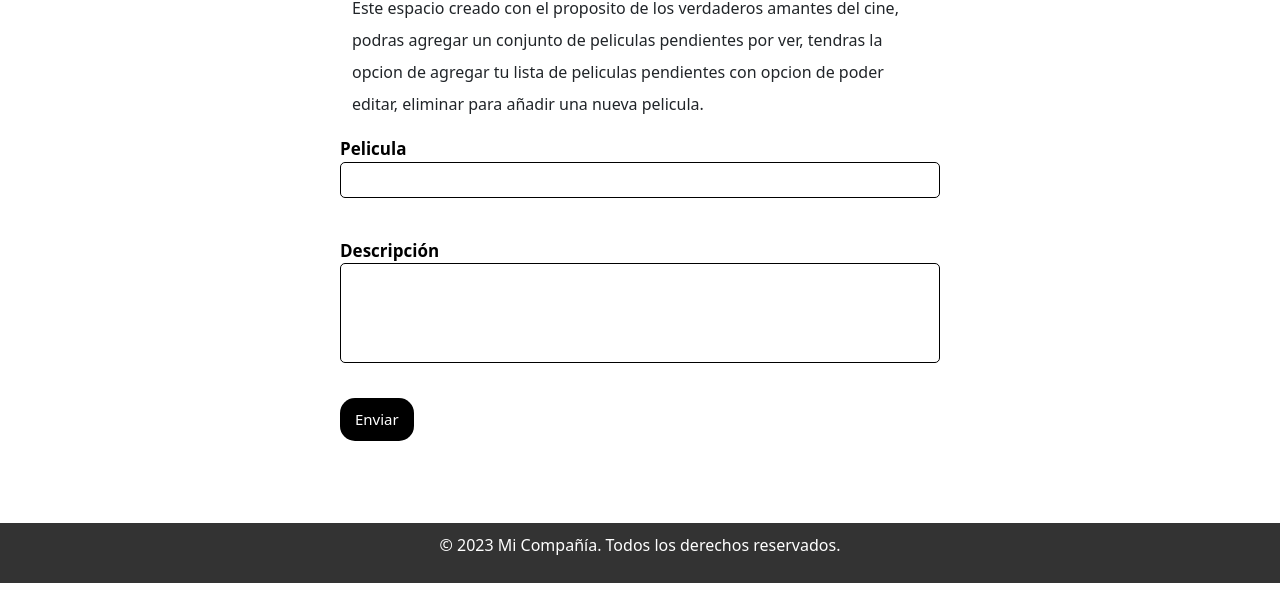
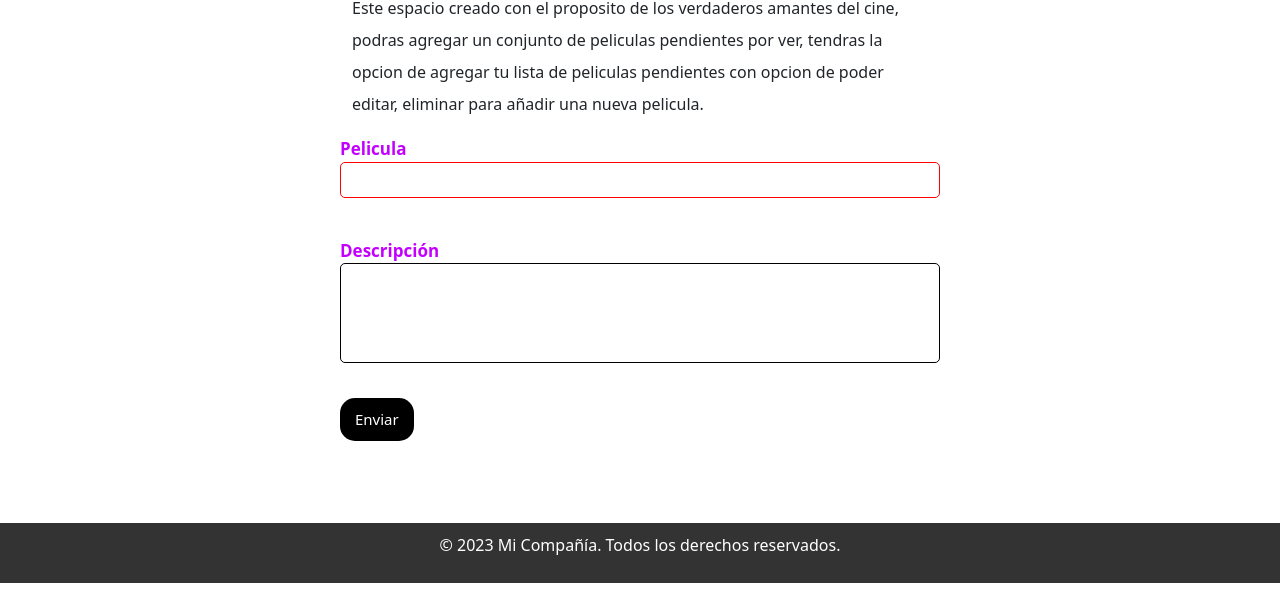
Before and after one commit to Larrynarvaez/PROYECTO-2-CRUD-PELICULAS, a plain HTML site: page index.html in a window 1280 px wide. Shown: the part 188-800 px from the top of the page. Drawn offline with nearby package versions, Linux system fonts and the light colour scheme.

Commit message:
cambio morado

```diff
--- a/styles.css
+++ b/styles.css
@@ -8,8 +8,8 @@
 /* Estilos para las etiquetas */
 .formulario2 {
     font-size: 17px; /* Tamaño de fuente */
-    color: #000000; /* Color de texto */
-    margin-right: 10px; /* Margen derecho */
+    color: #c300ff; /* Color de texto */
+    margin-right: 15px; /* Margen derecho */
     font-weight: bold; /* Fuente en negritas */
 }
 
@@ -17,7 +17,7 @@
 .formularioActividad {
     width: 100%; /* Ancho completo */
     padding: 5px; /* Espacio interno */
-    border: 1px solid #000000; /* Borde con color negro */
+    border: 1px solid #ff0000; /* Borde con color negro */
     border-radius: 5px; /* Bordes redondeados */
     font-size: 16px; /* Tamaño de fuente */
     margin-bottom: 10px; /* Margen inferior para separar campos de entrada */
```
